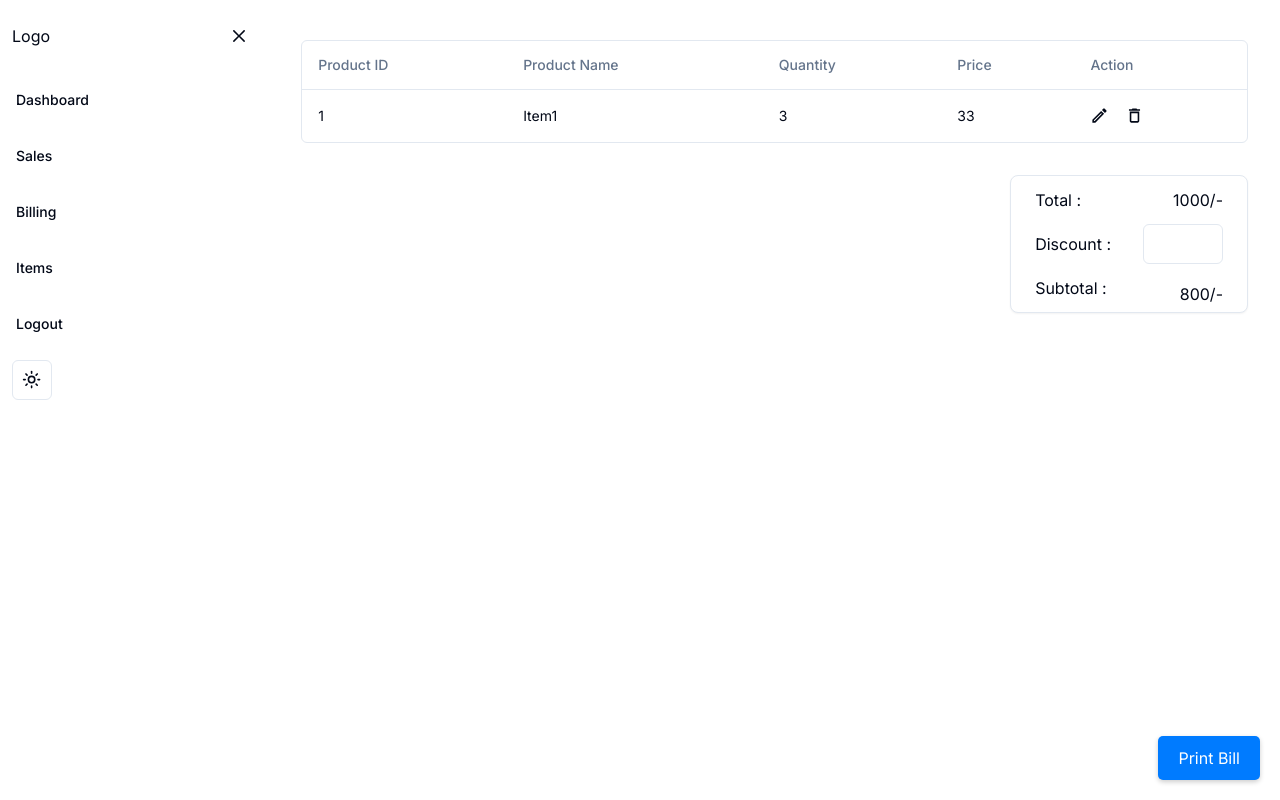
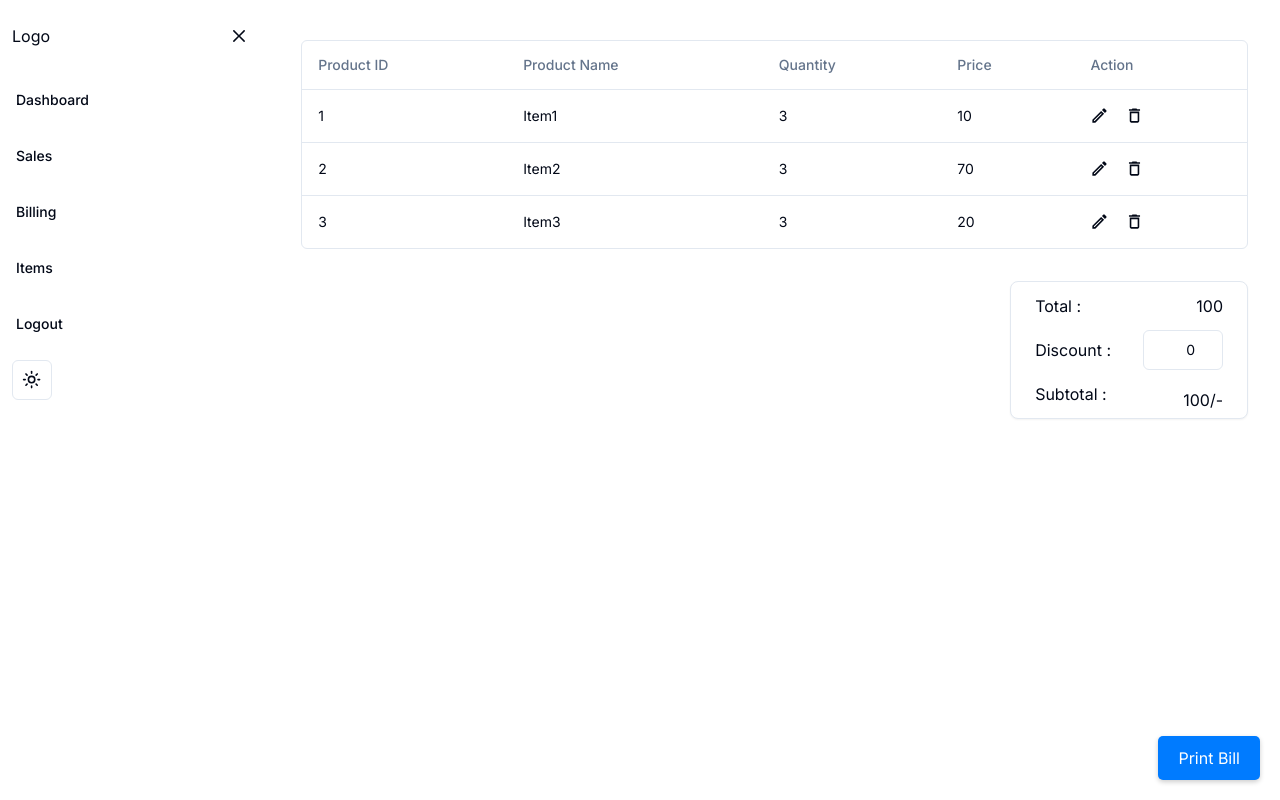
Before and after one commit to arthathagary/MarketMate, a Next.js app: page /billings in a window 1280 px wide. Built offline with nearby package versions, Linux system fonts and the light colour scheme.

Commit message:
Add functionality to billing

```diff
--- a/app/billings/page.tsx
+++ b/app/billings/page.tsx
@@ -1,32 +1,65 @@
-import FloatingButton from "@/components/FloatingButton"
-import { Payment, columns } from "./column"
-import { DataTable } from "./data-table"
-import { Button } from "@/components/ui/button"
-import { MdDeleteOutline } from "react-icons/md";
+"use client";
+import React, { useState, useEffect } from 'react';
+import FloatingButton from "@/components/FloatingButton";
+import { Payment, columns } from "./column";
+import { DataTable } from "./data-table";
 import { Card } from "@/components/ui/card";
 import { Input } from "@/components/ui/input";
-
 
 async function getData(): Promise<Payment[]> {
   // Fetch data from your API here.
   return [
     {
       id: '1',
-      name : "Item1",
-      price :33,
-      quantity:3,
-      action : <span></span>
+      name: "Item1",
+      price: 10,
+      quantity: 3,
+      action: <span></span>
+    },
+    {
+      id: '2',
+      name: "Item2",
+      price: 70,
+      quantity: 3,
+      action: <span></span>
+    },
+    {
+      id: '3',
+      name: "Item3",
+      price: 20,
+      quantity: 3,
+      action: <span></span>
     },
     // ...
   ]
 }
 
-export default async function Billing() {
-  const data = await getData()
+export default function Billing() {
+  const [datas, setDatas] = useState<Payment[]>([]);
+  const [discountPercentage, setDiscountPercentage] = useState(0);
+
+  useEffect(() => {
+    const fetchData = async () => {
+      try {
+        const data = await getData();
+        setDatas(data);
+      } catch (error) {
+        console.error('Error fetching data:', error);
+      }
+    };
+
+    fetchData();
+  }, []);
+
+  const totalAmount = datas.reduce((total, data) => total + data.price, 0);
+  const discountAmount = (totalAmount * discountPercentage) / 100;
+  const subtotal = totalAmount - discountAmount;
+
+
 
   return (
     <div className="container mx-auto py-10">
-      <DataTable columns={columns} data={data} />
+      <DataTable columns={columns} data={datas} />
       <div className="mt-8 max-w-sm float-right">
         <Card className="px-6">
           <div className="flex items-center justify-between">
@@ -34,24 +67,29 @@ export default async function Billing() {
               Total :
             </h1>
             <h1>
-          1000/-
+              {totalAmount}
             </h1>
           </div>
           <div className="mb-3 flex items-center gap-8 justify-between">
             <h1>Discount :</h1>
-        <Input className="w-20" />
+            <Input
+              className="w-20 text-right"
+              type="number"
+              value={discountPercentage}
+              onChange={(e) => setDiscountPercentage(parseFloat(e.target.value))}
+            />
           </div>
           <div className="flex items-center justify-between">
             <h1 className="mb-3">
               Subtotal :
             </h1>
             <h1>
-        800/-
+              {subtotal}/-
             </h1>
           </div>
         </Card>
       </div>
       <FloatingButton>Print Bill</FloatingButton>
     </div>
-  )
+  );
 }
```
Lines whose indentation alone changed are shown as unchanged.
